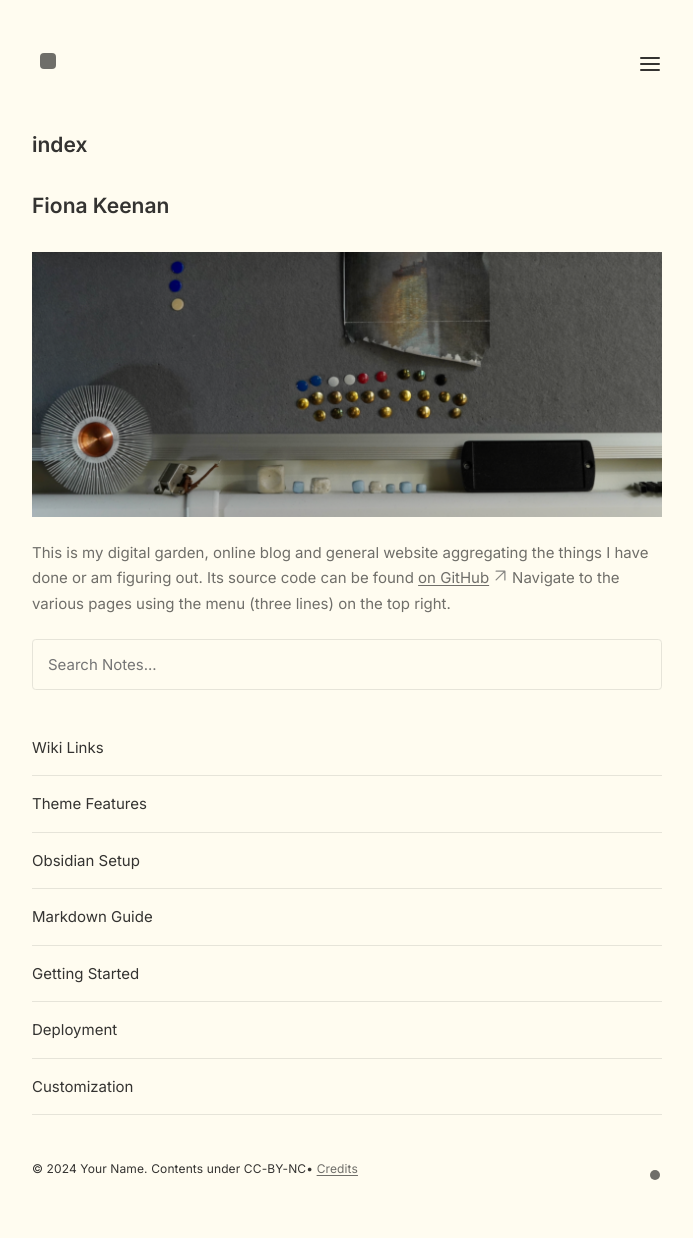
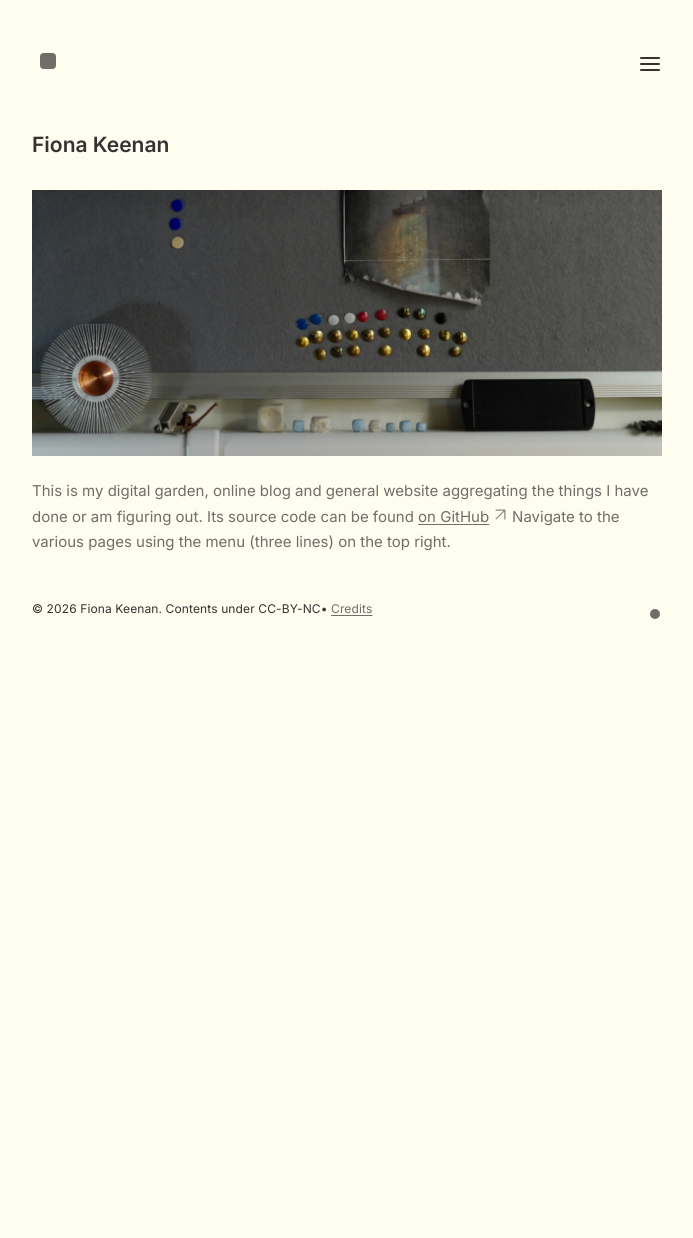
Before and after one commit to fionatkeenan/fionatkeenan.github.io, a Jekyll site: the page built from pages/index.md, in a window 1280 px wide. Shown: the whole page, without its empty margins (293-986 px from the left). Built offline with Jekyll 4.4.1, drawn with Linux system fonts in a browser that asks for light colours; after the commit the page ends 900 px from its top, so only the background shows below that.

Commit message:
Add files via upload

```diff
--- a/_config.yml
+++ b/_config.yml
@@ -24,7 +24,7 @@
 # Preferences (controls template behavior)
 preferences:
   homepage:
-    enabled: false
+    enabled: true
   search:
     enabled: true
   backlinks:
@@ -35,10 +35,10 @@
     enabled: true
 
 # Site Configuration
-title: "Your Site Title"
-heading: "Your Name"
-description: "A brief description of your site"
-url: "https://yoursite.com"
+title: "fionatkeenan.github.io"
+heading: "a digital garden"
+description: "my collection of notes"
+url: "https://fionatkeenan.github.io"
 baseurl: ""
 
 # Asset Configuration
@@ -48,18 +48,16 @@
 
 # Menu Items
 menu:
-  - title: "Garden"
-    url: "/garden"
+  - title: "Notes"
+    url: "/notes"
   - title: "Blog"
     url: "/blog"
   - title: "About"
     url: "/about"
-  - title: "Publications"
-    url: "/publications"
 
 # Footer
 footer:
-  copyright: "© 2024 Your Name. Contents under CC-BY-NC"
+  copyright: "© 2026 Fiona Keenan. Contents under CC-BY-NC"
   credits:
     enabled: true
     url: "/credits"
```
